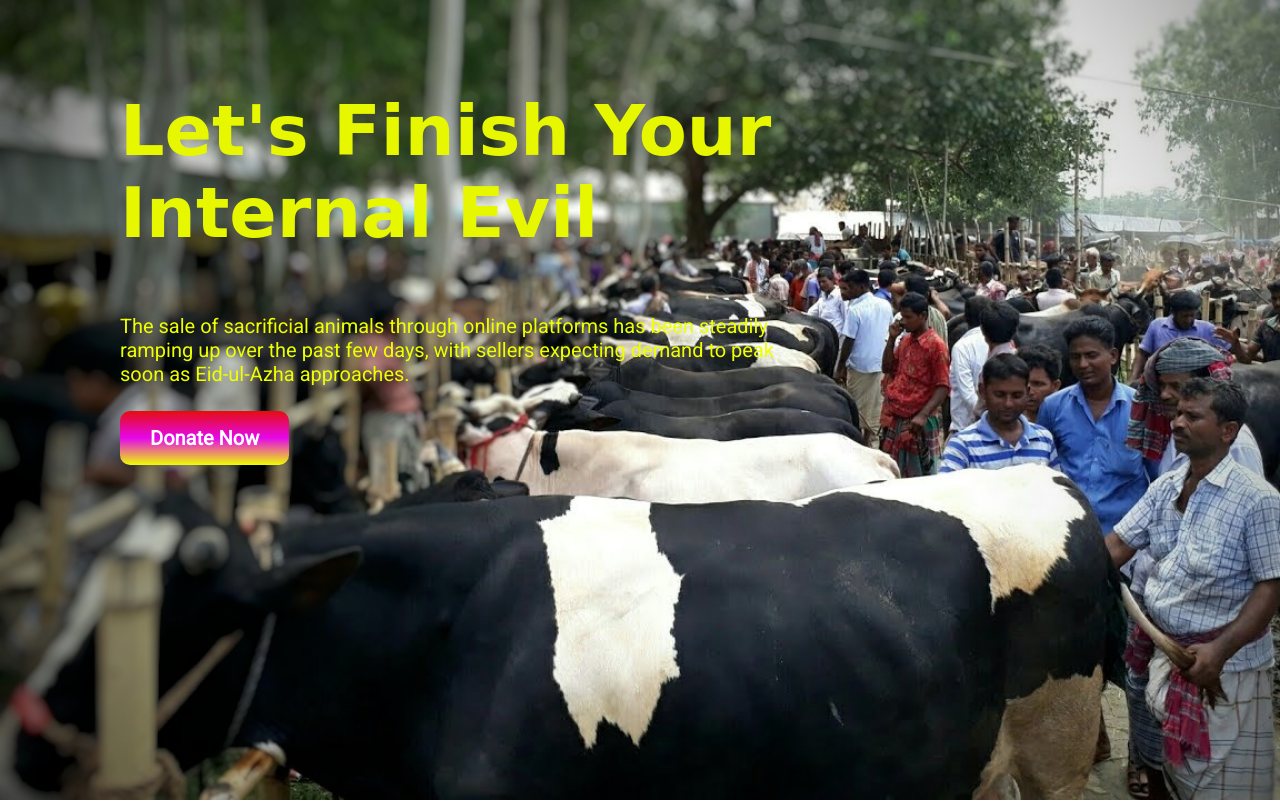
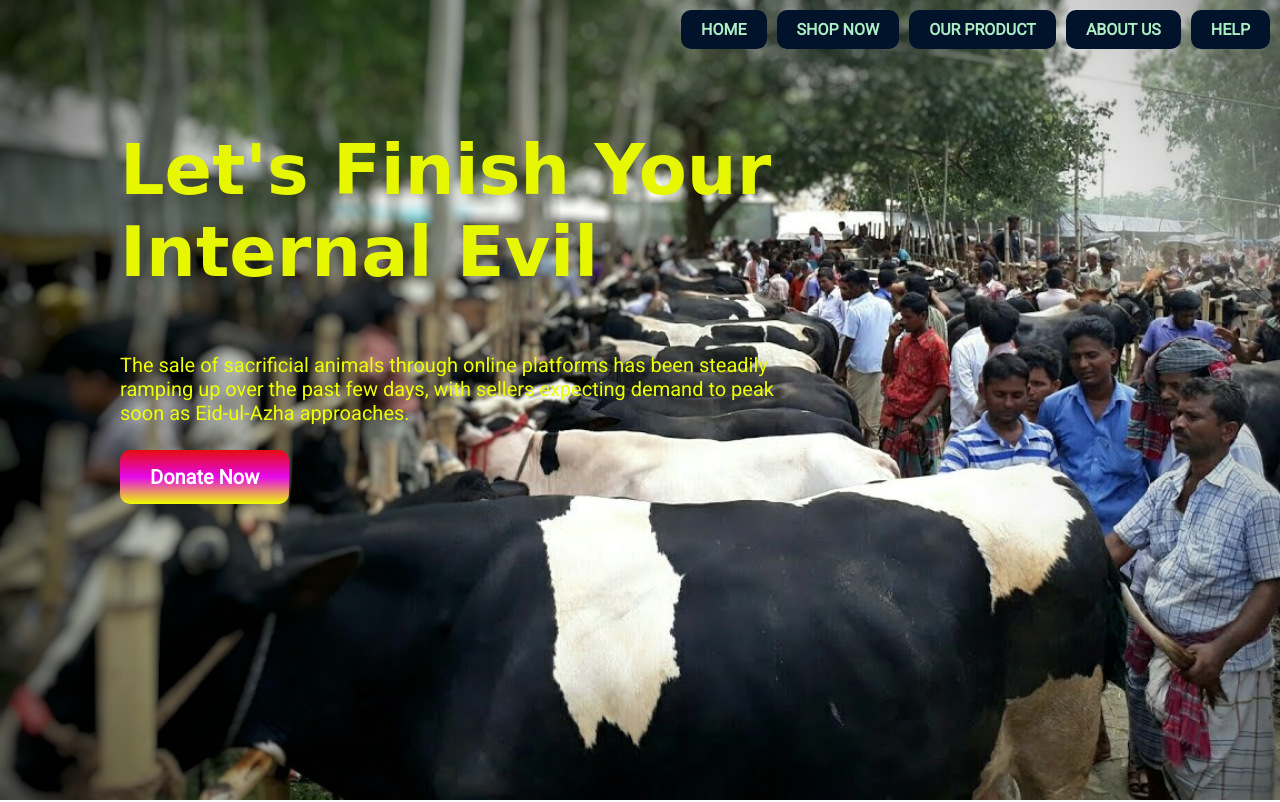
Before and after one commit to sayeedhossain2/eid-special-project, a plain HTML site: page index.html in a window 1280 px wide. Shown: the top 802 px of the page. Drawn offline with Linux system fonts and the light colour scheme; a web font is replaced by a local one.

Commit message:
menu add

```diff
--- a/index.html
+++ b/index.html
@@ -15,6 +15,17 @@
   </head>
   <body>
     <header>
+      <nav class="nav-head">
+        <div>
+          <ul>
+            <li><a href="">HOME</a></li>
+            <li><a href="">SHOP NOW</a></li>
+            <li><a href="">OUR PRODUCT</a></li>
+            <li><a href="">ABOUT US</a></li>
+            <li><a href="">HELP</a></li>
+          </ul>
+        </div>
+      </nav>
       <div class="banner">
         <h1 class="banner-h1">Let's Finish Your Internal Evil</h1>
         <p>
--- a/style.css
+++ b/style.css
@@ -14,6 +14,30 @@ header {
   background-repeat: no-repeat;
   background-size: cover;
 }
+
+.nav-head ul {
+  display: flex;
+  justify-content: flex-end;
+}
+.nav-head li {
+  margin-top: 20px;
+  margin-right: 10px;
+  list-style: none;
+}
+.nav-head a {
+  color: rgb(173, 237, 196);
+  text-decoration: none;
+  background-color: rgb(1, 19, 42);
+  padding: 10px 20px;
+  font-weight: bold;
+  border-radius: 10px;
+}
+
+.nav-head a:hover {
+  background-color: chocolate;
+  transition: 0.5s;
+}
+
 .banner {
   width: 700px;
   margin-left: 120px;
```
